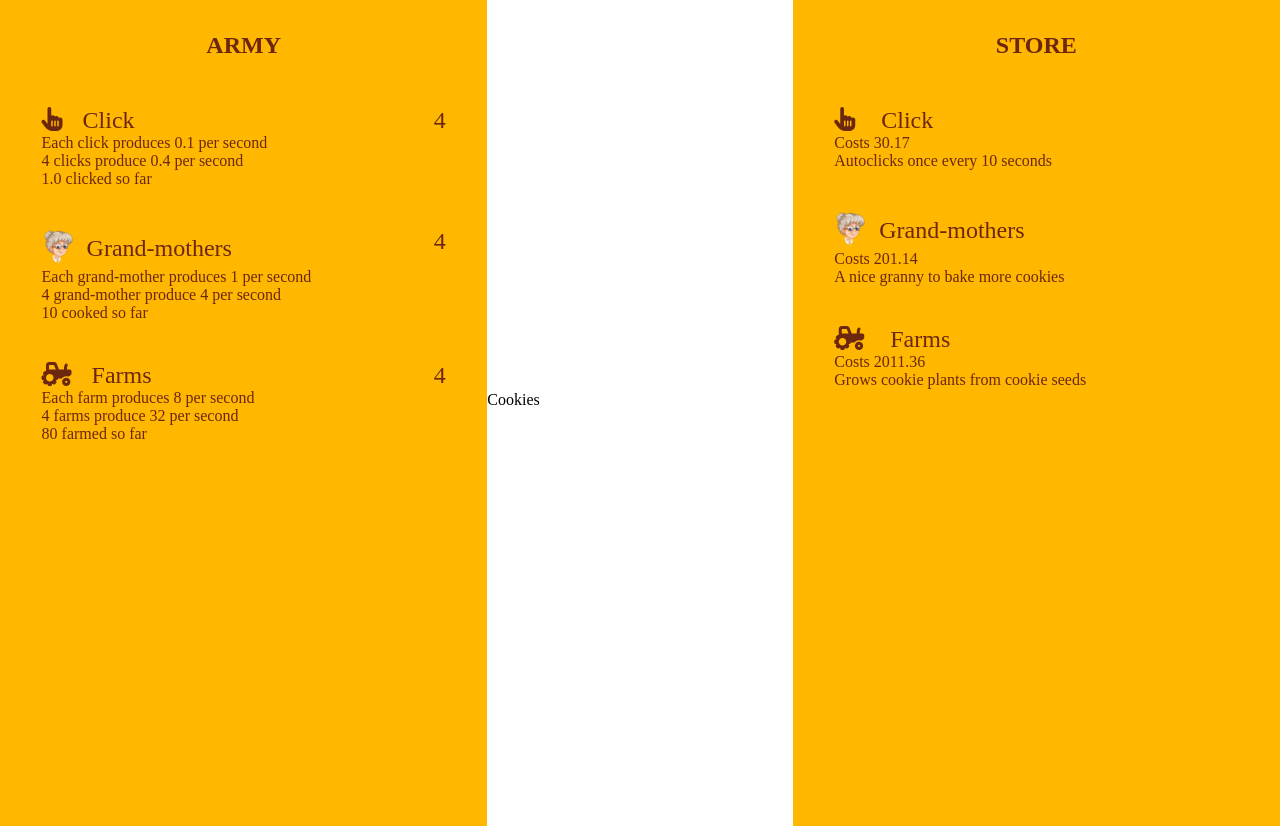
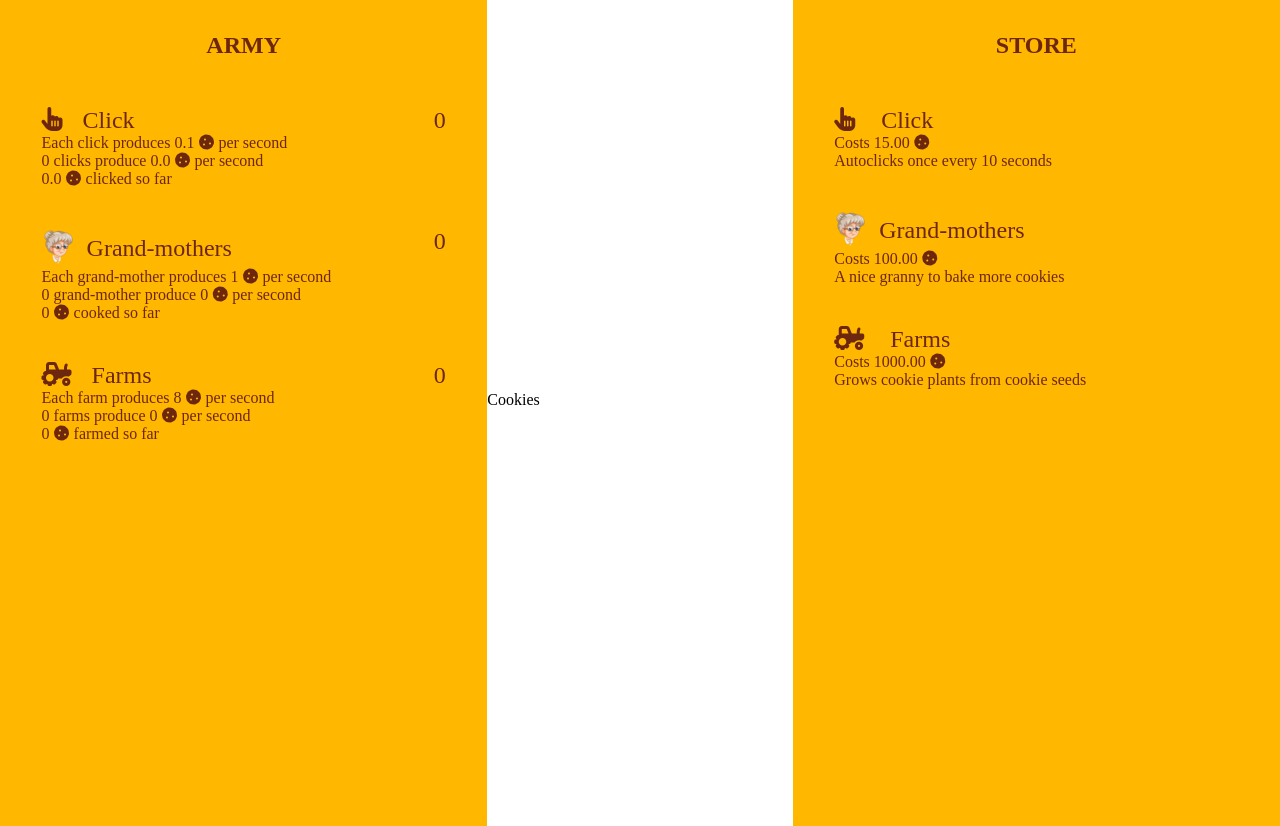
Before and after one commit to ElainePentium/JS-cookie-clicker, a plain HTML site: page index.html in a window 1280 px wide. Drawn offline with Linux system fonts and the light colour scheme.

Commit message:
added cookie awesome icon inline

```diff
--- a/army.js
+++ b/army.js
@@ -3,37 +3,57 @@ clickFarming = new Click();
 grandMaFarming = new GrandMa();
 farmFarming = new Farm();
 
+// A déporter dans un store.js
+// Events on buy in store
+
+document.getElementById('store-click').addEventListener('click',(event) => {
+    clickFarming.buy();
+});
+document.getElementById('store-grandma').addEventListener('click',(event) => {
+    grandMaFarming.buy();
+});
+document.getElementById('store-farm').addEventListener('click',(event) => {
+    farmFarming.buy();
+});
+
+// Right place on army.js
 setInterval(function() {
     document.querySelector('#army-click .stats').innerHTML= "";
     document.querySelector('#ClickNumber').innerHTML= "";
     document.querySelector('#ClickNumber').append(`${clickFarming.number}`);
-    document.querySelector('#army-click .stats').append(`Each click produces ${clickFarming.inProdCookies} per second`);
+    document.querySelector('#army-click .stats').append(`Each click produces ${clickFarming.inProdCookies} `);
+    document.querySelector('#army-click .stats').insertAdjacentHTML('beforeend','<i class="fa-solid fa-cookie"></i> per second');
     document.querySelector('#army-click .stats').insertAdjacentHTML('beforeend','<br>');
-    document.querySelector('#army-click .stats').append(`${clickFarming.number} clicks produce ${clickFarming.inProdAllCookies.toFixed(1)} per second`);
+    document.querySelector('#army-click .stats').append(`${clickFarming.number} clicks produce ${clickFarming.inProdAllCookies.toFixed(1)} `);
+    document.querySelector('#army-click .stats').insertAdjacentHTML('beforeend','<i class="fa-solid fa-cookie"></i> per second');
     document.querySelector('#army-click .stats').insertAdjacentHTML('beforeend','<br>');
-    document.querySelector('#army-click .stats').append(`${clickFarming.productedCookies.toFixed(1)} clicked so far`);
+    document.querySelector('#army-click .stats').insertAdjacentHTML('beforeend',`${clickFarming.productedCookies.toFixed(1)} <i class="fa-solid fa-cookie"></i> clicked so far`);
 
     document.querySelector('#army-grandma .stats').innerHTML= "";
     document.querySelector('#GrandMaNumber').innerHTML= "";
-    document.querySelector('#GrandMaNumber').append(`${clickFarming.number}`);
-    document.querySelector('#army-grandma .stats').append(`Each grand-mother produces ${grandMaFarming.inProdCookies} per second`);
+    document.querySelector('#GrandMaNumber').append(`${grandMaFarming.number}`);
+    document.querySelector('#army-grandma .stats').append(`Each grand-mother produces ${grandMaFarming.inProdCookies} `);
+    document.querySelector('#army-grandma .stats').insertAdjacentHTML('beforeend','<i class="fa-solid fa-cookie"></i> per second');
     document.querySelector('#army-grandma .stats').insertAdjacentHTML('beforeend','<br>');
-    document.querySelector('#army-grandma .stats').append(`${grandMaFarming.number} grand-mother produce ${grandMaFarming.inProdAllCookies} per second`);
+    document.querySelector('#army-grandma .stats').append(`${grandMaFarming.number} grand-mother produce ${grandMaFarming.inProdAllCookies} `);
+    document.querySelector('#army-grandma .stats').insertAdjacentHTML('beforeend','<i class="fa-solid fa-cookie"></i> per second');
     document.querySelector('#army-grandma .stats').insertAdjacentHTML('beforeend','<br>');
-    document.querySelector('#army-grandma .stats').append(`${grandMaFarming.productedCookies} cooked so far`);
+    document.querySelector('#army-grandma .stats').insertAdjacentHTML('beforeend',`${grandMaFarming.productedCookies} <i class="fa-solid fa-cookie"></i> cooked so far`);
 
     document.querySelector('#army-farm .stats').innerHTML= "";
     document.querySelector('#FarmNumber').innerHTML= "";
-    document.querySelector('#FarmNumber').append(`${clickFarming.number}`);
-    document.querySelector('#army-farm .stats').append(`Each farm produces ${farmFarming.inProdCookies} per second`);
+    document.querySelector('#FarmNumber').append(`${farmFarming.number}`);
+    document.querySelector('#army-farm .stats').append(`Each farm produces ${farmFarming.inProdCookies} `);
+    document.querySelector('#army-farm .stats').insertAdjacentHTML('beforeend','<i class="fa-solid fa-cookie"></i> per second');
     document.querySelector('#army-farm .stats').insertAdjacentHTML('beforeend','<br>');
-    document.querySelector('#army-farm .stats').append(`${farmFarming.number} farms produce ${farmFarming.inProdAllCookies} per second`);
+    document.querySelector('#army-farm .stats').append(`${farmFarming.number} farms produce ${farmFarming.inProdAllCookies} `);
+    document.querySelector('#army-farm .stats').insertAdjacentHTML('beforeend','<i class="fa-solid fa-cookie"></i> per second');
     document.querySelector('#army-farm .stats').insertAdjacentHTML('beforeend','<br>');
-    document.querySelector('#army-farm .stats').append(`${farmFarming.productedCookies} farmed so far`);
+    document.querySelector('#army-farm .stats').insertAdjacentHTML('beforeend',`${farmFarming.productedCookies} <i class="fa-solid fa-cookie"></i> farmed so far`);
 
-    clickFarming.buy();
-    grandMaFarming.buy();
-    farmFarming.buy();
+    // clickFarming.buy();
+    // grandMaFarming.buy();
+    // farmFarming.buy();
     clickFarming.produce();
     grandMaFarming.produce();
     farmFarming.produce();
@@ -41,11 +61,15 @@ setInterval(function() {
     // A déporter dans un store.js
     // Affiche le prix des objets dans le store
     document.querySelector('#store-click .stats').innerHTML= "";
-    document.querySelector('#store-click .stats').append(`Costs ${clickFarming.price.toFixed(2)}`);
+    document.querySelector('#store-click .stats').append(`Costs ${clickFarming.price.toFixed(2)} `);
+    document.querySelector('#store-click .stats').insertAdjacentHTML('beforeend','<i class="fa-solid fa-cookie"></i>');
     document.querySelector('#store-grandma .stats').innerHTML= "";
-    document.querySelector('#store-grandma .stats').append(`Costs ${grandMaFarming.price.toFixed(2)}`);
+    document.querySelector('#store-grandma .stats').append(`Costs ${grandMaFarming.price.toFixed(2)} `);
+    document.querySelector('#store-grandma .stats').insertAdjacentHTML('beforeend','<i class="fa-solid fa-cookie"></i>');
     document.querySelector('#store-farm .stats').innerHTML= "";
-    document.querySelector('#store-farm .stats').append(`Costs ${farmFarming.price.toFixed(2)}`);
-
+    document.querySelector('#store-farm .stats').append(`Costs ${farmFarming.price.toFixed(2)} `);
+    document.querySelector('#store-farm .stats').insertAdjacentHTML('beforeend','<i class="fa-solid fa-cookie"></i>');
 
 },1000);
+
+//<i class="fa-regular fa-cookie"></i>
--- a/style.css
+++ b/style.css
@@ -55,6 +55,10 @@ i {
     margin-right: 20px;
 }
 
+.stats i {
+    margin-right: 0px;
+}
+
 .army-box div:first-child {
     display: flex;
     justify-content: space-between;
```
